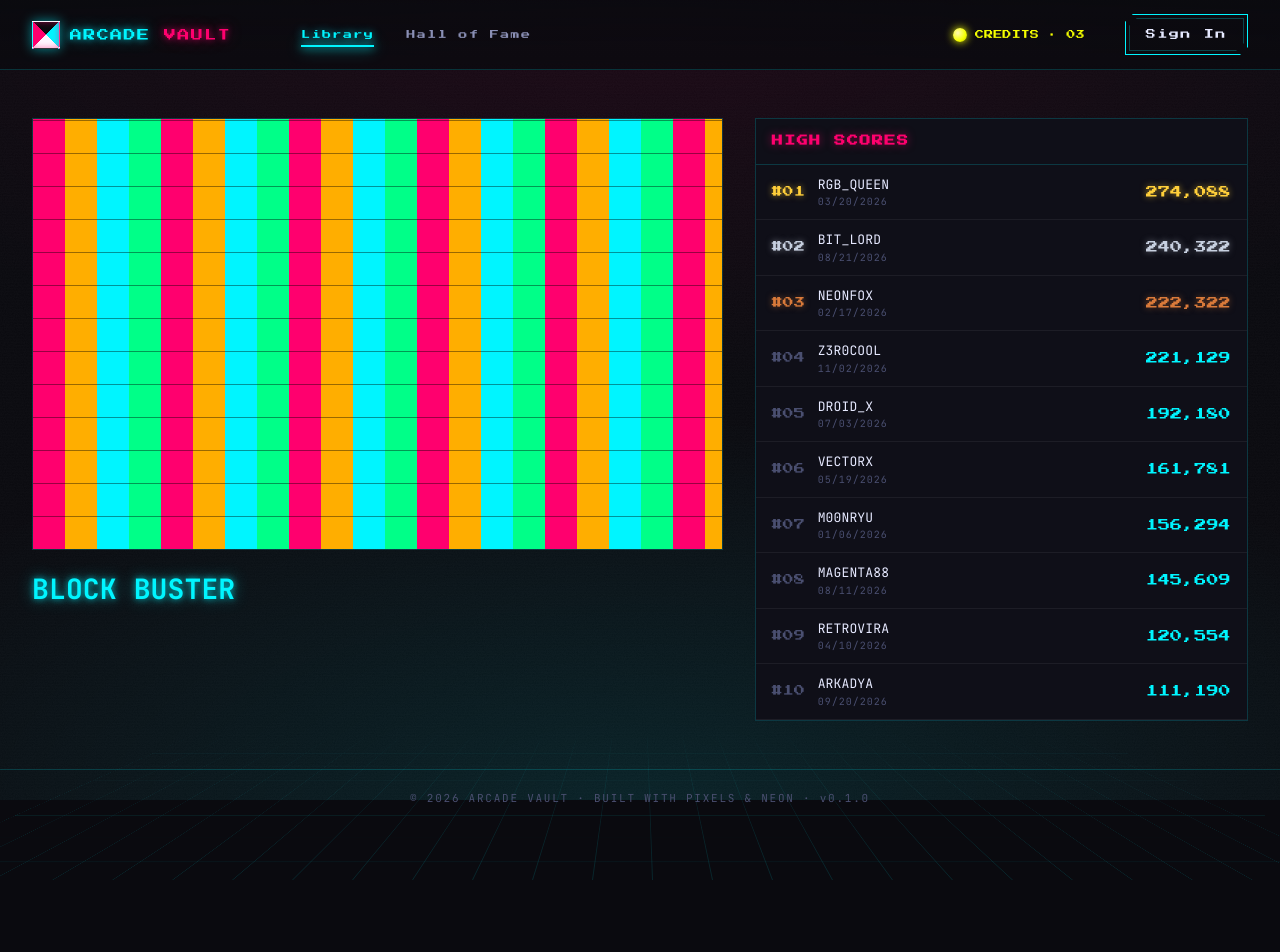
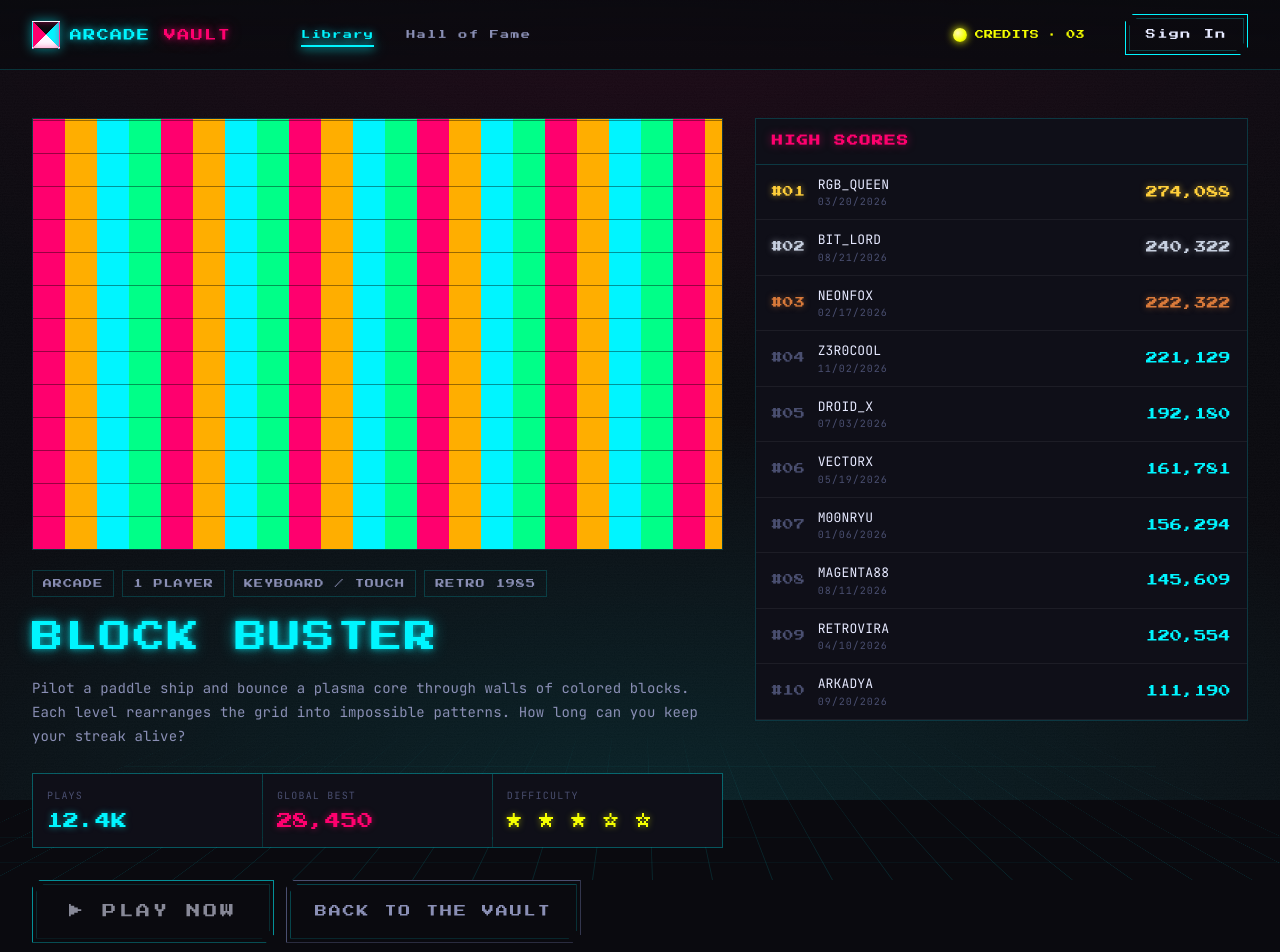
Before and after one commit to jganchozo/arcade-vault-alt, a Next.js app: page /games/bloque-buster in a window 1280 px wide. Shown: the top 952 px of the page. Before the commit the page ends 826 px from the top, so only its background shows below. Built offline with nearby package versions, Linux system fonts and the light colour scheme.

Commit message:
step-twelve: complete detail metadata statistics and navigation

```diff
--- a/app/components/game-detail.tsx
+++ b/app/components/game-detail.tsx
@@ -1,4 +1,6 @@
 import type { Game } from "../lib/catalog";
+import Link from "next/link";
+import { formatScore } from "../lib/rankings";
 import { GameCover } from "./game-cover";
 import { Leaderboard } from "./leaderboard";
 
@@ -7,7 +9,20 @@ export function GameDetail({ game }: { game: Game }) {
     <div className="av-detail fade-in">
       <div>
         <div className="detail-cover"><GameCover cover={game.cover} /></div>
-        <div className="detail-info"><h1 className="neon-cyan">{game.title}</h1></div>
+        <div className="detail-info">
+          <div className="detail-tags"><span>{game.cat}</span><span>1 PLAYER</span><span>KEYBOARD / TOUCH</span><span>RETRO 1985</span></div>
+          <h1 className="neon-cyan">{game.title}</h1>
+          <p>{game.long}</p>
+          <dl className="stat-strip">
+            <div><dt className="l">Plays</dt><dd className="v">{game.plays}</dd></div>
+            <div><dt className="l">Global best</dt><dd className="v neon-magenta">{formatScore(game.best)}</dd></div>
+            <div><dt className="l">Difficulty</dt><dd className="v neon-yellow" aria-label="3 out of 5 stars">★ ★ ★ ☆ ☆</dd></div>
+          </dl>
+          <div className="detail-actions">
+            <Link className="btn xl pulse" href={`/play/${game.id}`}>▶ PLAY NOW</Link>
+            <Link className="btn ghost lg" href="/">BACK TO THE VAULT</Link>
+          </div>
+        </div>
       </div>
       <aside><Leaderboard gameId={game.id} /></aside>
     </div>
--- a/app/globals.css
+++ b/app/globals.css
@@ -1051,6 +1051,13 @@ a { color: inherit; text-decoration: none; }
   .empty-state p { margin: 0; }
   .ranking-list { list-style: none; padding: 0; margin: 0; }
   .ranking-date { display: block; font-size: 10px; color: var(--ink-faint); letter-spacing: 0.1em; }
+  .detail-info { margin-top: 20px; }
+  .detail-info h1 { margin: 0; font-family: var(--pixel); font-size: clamp(20px, 3vw, 32px); font-weight: 400; letter-spacing: 0.06em; }
+  .stat-strip { margin-bottom: 0; }
+  .stat-strip dt, .stat-strip dd { margin: 0; }
+  .stat-strip dd.v { margin-top: 6px; }
+  .stat-strip .neon-magenta { color: var(--magenta); text-shadow: 0 0 6px rgba(255, 0, 110, 0.5); }
+  .stat-strip .neon-yellow { color: var(--yellow); text-shadow: 0 0 6px rgba(245, 255, 0, 0.5); }
   .game-card-link::after { content: ""; position: absolute; inset: 0; }
   .card .title, .card .desc { margin: 0; font-weight: 400; }
   .card .row { margin-top: auto; }
```
